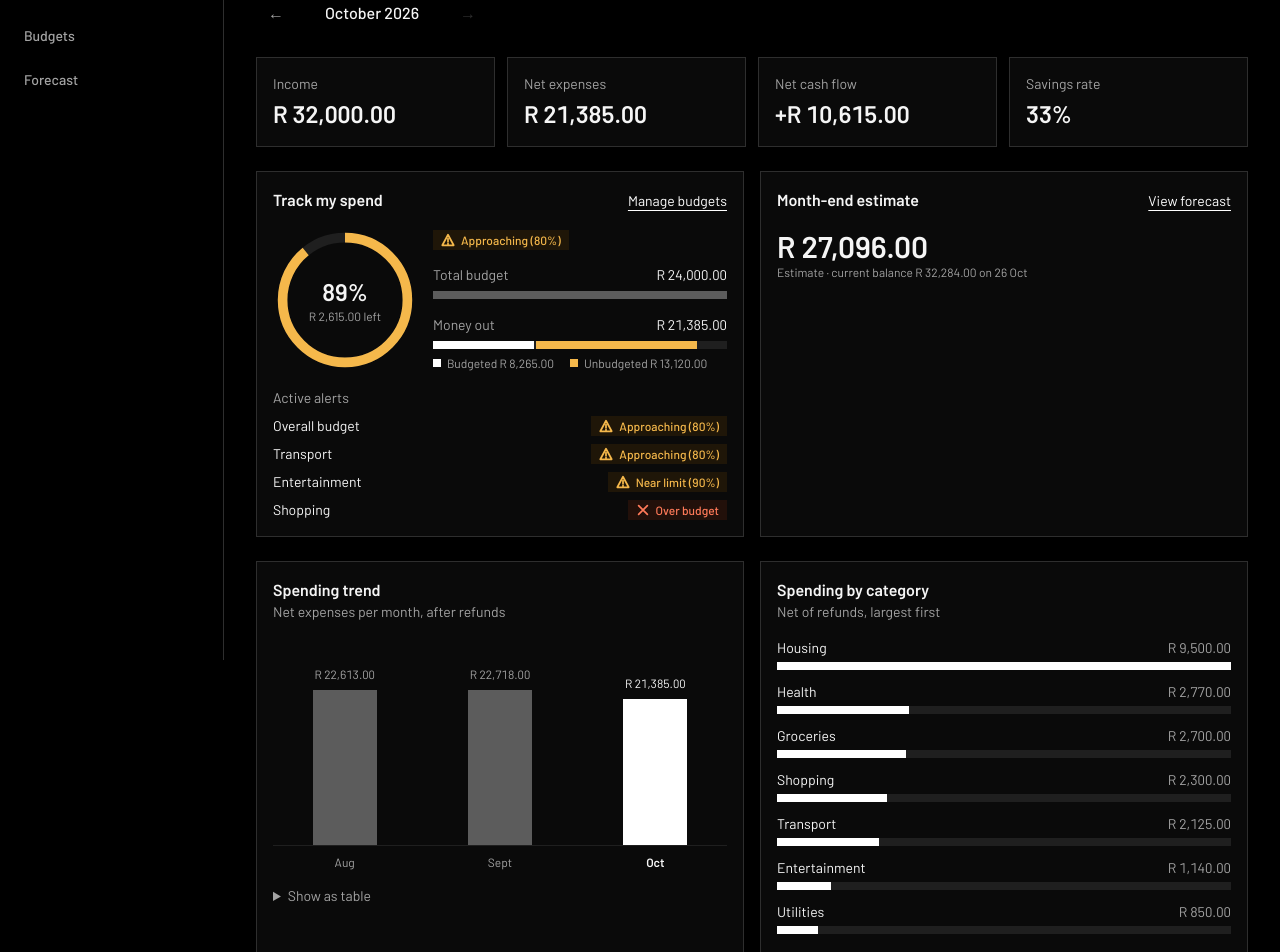
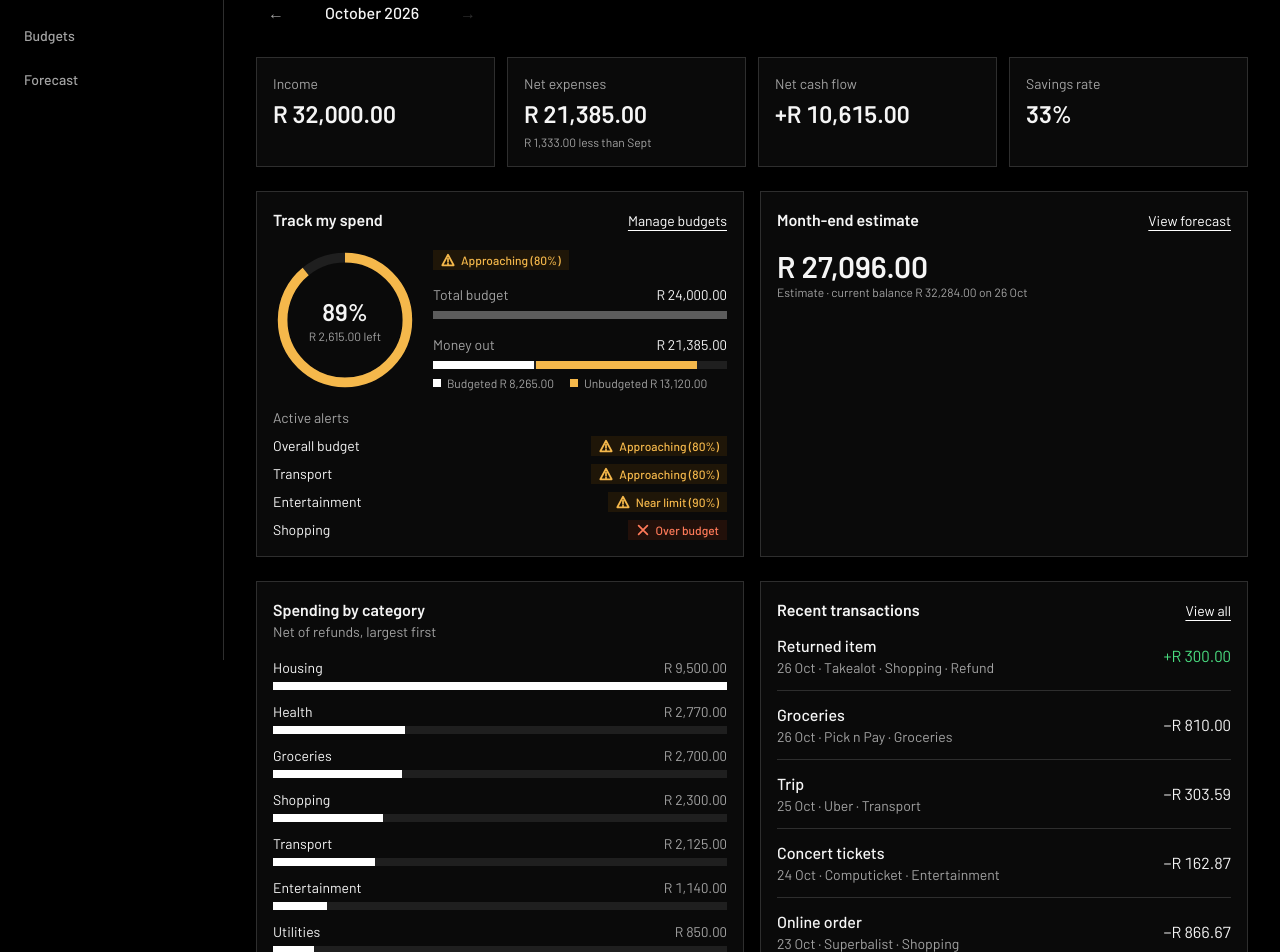
Before and after one commit to CMadiope/spend-tracker, a Next.js app: page / in a window 1280 px wide. Shown: the part 140-1092 px from the top of the page. Built offline with nearby package versions, Linux system fonts and the light colour scheme.

Commit message:
feat(overview): drop the spending trend, compare net expenses with last month

```diff
--- a/app/page.tsx
+++ b/app/page.tsx
@@ -2,7 +2,6 @@ import Link from "next/link";
 import { connection } from "next/server";
 import { Suspense } from "react";
 import { CategoryBars } from "@/components/charts/category-bars";
-import { TrendChart } from "@/components/charts/trend-chart";
 import { BudgetSummary } from "@/components/dashboard/budget-summary";
 import { EstimateCard } from "@/components/dashboard/estimate-card";
 import { KpiCards, KpiCardsSkeleton } from "@/components/dashboard/kpi-cards";
@@ -13,7 +12,6 @@ import { availablePeriods, getDemoData } from "@/lib/data/repository";
 import { resolveMonth } from "@/lib/params/month";
 import {
   categoryBreakdown,
-  spendingTrend,
   summarisePeriod,
   transactionsInPeriod,
 } from "@/lib/spending/spending";
@@ -28,12 +26,26 @@ async function Overview({
   const data = getDemoData(todayDate);
   const periods = availablePeriods(data);
   const period = resolveMonth(month, periods);
+  const previousPeriod = periods[periods.indexOf(period) - 1];
 
   return (
     <div className="flex flex-col gap-6">
       <MonthPicker period={period} periods={periods} basePath="/" />
       <section aria-label="Key figures">
-        <KpiCards summary={summarisePeriod(data.transactions, period)} />
+        <KpiCards
+          summary={summarisePeriod(data.transactions, period)}
+          previous={
+            previousPeriod
+              ? {
+                  period: previousPeriod,
+                  netExpensesCents: summarisePeriod(
+                    data.transactions,
+                    previousPeriod,
+                  ).netExpensesCents,
+                }
+              : undefined
+          }
+        />
       </section>
       <div className="grid gap-4 lg:grid-cols-2">
         <BudgetSummary
@@ -49,15 +61,10 @@ async function Overview({
           seedItems={data.scheduledItems}
         />
       </div>
-      <div className="grid gap-4 lg:grid-cols-2">
-        <TrendChart
-          points={spendingTrend(data.transactions, periods)}
-          selected={period}
-        />
+      <div className="grid items-start gap-4 lg:grid-cols-2">
         <CategoryBars
           categories={categoryBreakdown(data.transactions, period)}
         />
-      </div>
         <section
           aria-labelledby="recent-heading"
           className="border border-border bg-surface p-4"
@@ -74,12 +81,14 @@ async function Overview({
             </Link>
           </div>
           <TransactionList
-          transactions={filterTransactions(data.transactions, period, {}).slice(
-            0,
-            5,
-          )}
+            transactions={filterTransactions(
+              data.transactions,
+              period,
+              {},
+            ).slice(0, 5)}
           />
         </section>
+      </div>
     </div>
   );
 }
--- a/components/charts/trend-chart.tsx
+++ /dev/null
@@ -1,55 +0,0 @@
-import { formatPeriod, formatShortMonth } from "@/lib/dates/format";
-import { formatCents } from "@/lib/money/format";
-import { ChartCard } from "./chart-card";
-
-interface TrendChartProps {
-  points: { period: string; netExpensesCents: number }[];
-  selected: string;
-}
-
-export function TrendChart({ points, selected }: TrendChartProps) {
-  const max = Math.max(...points.map((p) => p.netExpensesCents), 1);
-
-  return (
-    <ChartCard
-      title="Spending trend"
-      subtitle="Net expenses per month, after refunds"
-      table={{
-        headers: ["Month", "Net expenses"],
-        rows: points.map((p) => [
-          formatPeriod(p.period),
-          formatCents(p.netExpensesCents),
-        ]),
-      }}
-    >
-      <div className="flex h-52 items-end gap-3 border-b border-chart-grid">
-        {points.map((p) => (
-          <div
-            key={p.period}
-            className="flex h-full flex-1 flex-col items-center justify-end gap-2"
-          >
-            <span
-              className={`text-xs tabular-nums ${p.period === selected ? "text-text" : "text-muted"}`}
-            >
-              {formatCents(p.netExpensesCents)}
-            </span>
-            <div
-              className={`w-full max-w-16 ${p.period === selected ? "bg-chart-bar" : "bg-chart-bar-muted"}`}
-              style={{ height: `${(p.netExpensesCents / max) * 75}%` }}
-            />
-          </div>
-        ))}
-      </div>
-      <div className="mt-2 flex gap-3">
-        {points.map((p) => (
-          <span
-            key={p.period}
-            className={`flex-1 text-center text-xs ${p.period === selected ? "font-semibold text-text" : "text-muted"}`}
-          >
-            {formatShortMonth(p.period)}
-          </span>
-        ))}
-      </div>
-    </ChartCard>
-  );
-}
--- a/components/dashboard/kpi-cards.tsx
+++ b/components/dashboard/kpi-cards.tsx
@@ -1,17 +1,43 @@
 import type { ReactNode } from "react";
+import { formatShortMonth } from "@/lib/dates/format";
 import { formatCents, formatSignedCents } from "@/lib/money/format";
 import type { PeriodSummary } from "@/lib/spending/spending";
 
-function KpiCard({ label, children }: { label: string; children: ReactNode }) {
+function KpiCard({
+  label,
+  note,
+  children,
+}: {
+  label: string;
+  note?: string;
+  children: ReactNode;
+}) {
   return (
     <div className="border border-border bg-surface p-4">
       <dt className="text-sm text-muted">{label}</dt>
       <dd className="mt-1 text-2xl font-semibold tabular-nums">{children}</dd>
+      {note && <dd className="mt-1 text-xs text-muted">{note}</dd>}
     </div>
   );
 }
 
-export function KpiCards({ summary }: { summary: PeriodSummary }) {
+function comparedWith(
+  current: number,
+  previous: { period: string; netExpensesCents: number },
+): string {
+  const difference = current - previous.netExpensesCents;
+  const month = formatShortMonth(previous.period);
+  if (difference === 0) return `Same as ${month}`;
+  return `${formatCents(Math.abs(difference))} ${difference < 0 ? "less" : "more"} than ${month}`;
+}
+
+export function KpiCards({
+  summary,
+  previous,
+}: {
+  summary: PeriodSummary;
+  previous?: { period: string; netExpensesCents: number };
+}) {
   const {
     incomeCents,
     netExpensesCents,
@@ -22,7 +48,12 @@ export function KpiCards({ summary }: { summary: PeriodSummary }) {
   return (
     <dl className="grid grid-cols-2 gap-3 lg:grid-cols-4">
       <KpiCard label="Income">{formatCents(incomeCents)}</KpiCard>
-      <KpiCard label="Net expenses">{formatCents(netExpensesCents)}</KpiCard>
+      <KpiCard
+        label="Net expenses"
+        note={previous && comparedWith(netExpensesCents, previous)}
+      >
+        {formatCents(netExpensesCents)}
+      </KpiCard>
       <KpiCard label="Net cash flow">
         <span className={netCashFlowCents < 0 ? "text-danger" : undefined}>
           {formatSignedCents(netCashFlowCents)}
--- a/lib/spending/spending.ts
+++ b/lib/spending/spending.ts
@@ -70,13 +70,3 @@ export function categoryBreakdown(
       (a, b) => b.netCents - a.netCents || a.category.localeCompare(b.category),
     );
 }
-
-export function spendingTrend(
-  transactions: readonly Transaction[],
-  periods: readonly string[],
-): { period: string; netExpensesCents: number }[] {
-  return periods.map((period) => ({
-    period,
-    netExpensesCents: summarisePeriod(transactions, period).netExpensesCents,
-  }));
-}
```
Also changed, not shown: 2 other files (tests, documents, lock files or other folders). Lines whose indentation alone changed are shown as unchanged.
